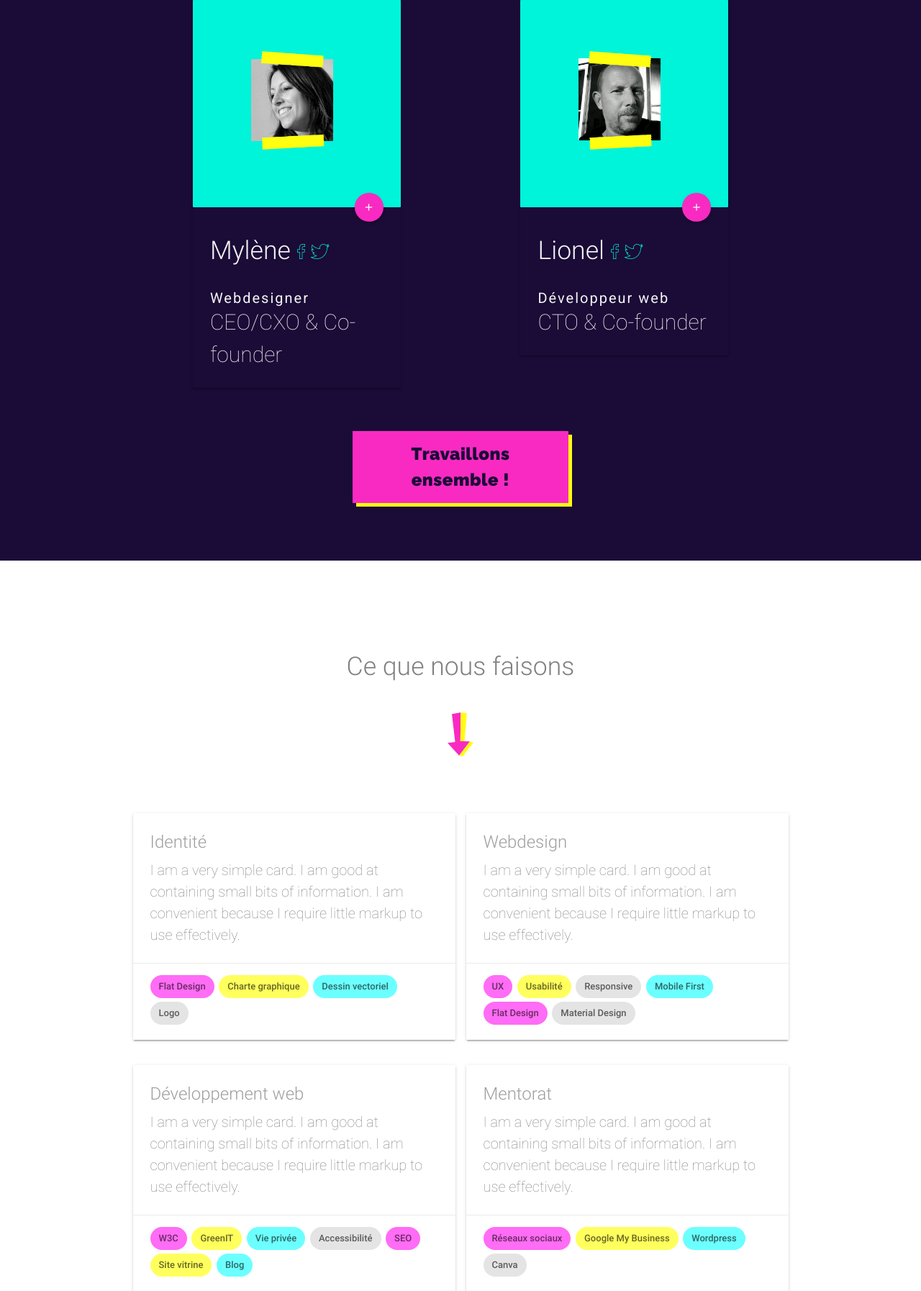
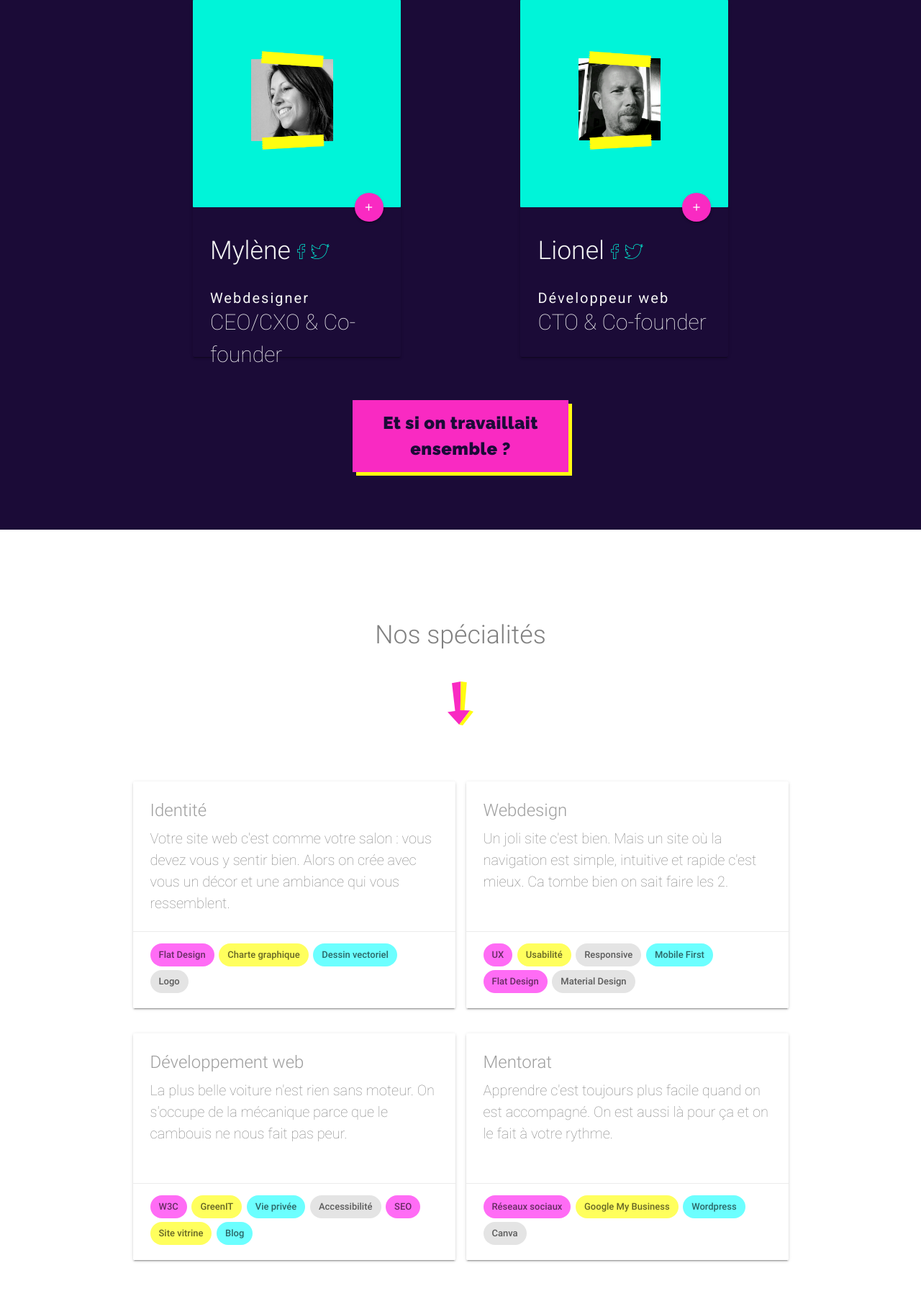
Before and after one commit to Letitbe133/cooldev-v2, a PHP site: page / in a window 1280 px wide. Shown: the part 2434-4228 px from the top of the page at 72% size. Run offline with PHP 8.4, Linux system fonts and the light colour scheme; some libraries are stand-ins or nearby versions.

Commit message:
Rédaction textes et fix bug hauteur cartes

```diff
--- a/assets/js/main.js
+++ b/assets/js/main.js
@@ -53,7 +53,7 @@ $(function(){
 
  function getHeights(){
 
- $('.card-action').each(function(){
+ $('#skills .card-content').each(function(){
    heights.push($(this).outerHeight());
  })
  return heights;
@@ -70,7 +70,7 @@ $(function(){
  console.log(max);
 
  if($(window).outerWidth() > 600) {
-   $('.card-action').each(function(){
+   $('.card-content').each(function(){
      $(this).css('height', max);
    })
  }
--- a/index.php
+++ b/index.php
@@ -73,7 +73,7 @@
 	  	<div class="row">
 			<div class="picto-offre col s12 m12 l4 center-align">
 					<img src="assets/img/picto-puzzle-2.png"  alt="illustration approche globale"  >
-					<p class="grey-text">Un site web n'est pas une fin en soi. Nous l'intégrons dans votre stratégie de communication numérique.<p>
+					<p class="grey-text">Un site web est un outil, pas une fin en soi. Nous l'intégrons dans votre stratégie de communication numérique.<p>
 	  		</div><!--PICTO 1-->
 	  		<div class="picto-offre col s12 m12 l4 center-align">
 					<img src="assets/img/picto-coop-2.png"  alt="illustration accompagnement personnalisé"   >
@@ -103,7 +103,7 @@
 			?>
 			<div id="call-to-action" class="col s12 ">
 	          <div class="div-cta">
-	            <a href="#section-contact" data-target="#section-contact" class="scrollTo"><button class="btn cta " type="button" name="button">Travaillons ensemble !</button></a>
+	            <a href="#section-contact" data-target="#section-contact" class="scrollTo"><button class="btn cta " type="button" name="button">Et si on travaillait ensemble ?</button></a>
 	          </div>
 	      </div><!--CTA-->
 		</div><!--CONTAINER-->
@@ -111,7 +111,7 @@
 	<section id="skills">
 		 <div class="row">
 	  		<div class="title col s12">
-	  		<h2 class="center-align">Ce que nous faisons </h2>
+	  		<h2 class="center-align">Nos spécialités</h2>
 	  		<div class="center-align" >
 	  		<img src="assets/img/arrow.png" alt="">
 	  		</div>
--- a/private/view/cards-testimonial.php
+++ b/private/view/cards-testimonial.php
@@ -34,7 +34,7 @@
 		</div>
 	    <div class="card-reveal">
 	      <span class="card-title grey-text text-darken-4">Principales caractéristiques<i class="material-icons right">close</i></span>
-	      <p>Trilingue français/anglais/javascript, il lui est déjà arrivé de rêver en code. Vous l'aurez compris, son domaine, c'est la vie cachée de votre futur <strong>site web</strong>, le <strong>back-end</strong>. Quand il ne code pas, il fait des treks en pleine nature avec son chien Spud.</p>
+				<p>Le code c'est mon truc et je peux y passer des heures. Si vous me cherchez je suis probablement dans les coulisses de votre <strong>site web</strong>. Et si je ne suis pas vissé devant mon écran je suis probablement en trek avec mon chien Spud parce que respirer l'air frais c'est bien aussi :) </p>
 	    </div>
 	  </div>
 	</div>
--- a/private/view/whatwedo.php
+++ b/private/view/whatwedo.php
@@ -3,8 +3,8 @@
 				<div class="card">
 					<div class="card-content grey-text">
 						<span class="card-title">Identité</span>
-						<p class="grey-text">I am a very simple card. I am good at containing small bits of information.
-						I am convenient because I require little markup to use effectively.</p>
+						<p class="grey-text">Votre site web c'est comme votre salon : vous devez vous y sentir bien.
+						Alors on crée avec vous un décor et une ambiance qui vous ressemblent.</p>
 					</div>
 					<div class="card-action">
 						<span><div class="chip tooltipped" style="background-color:#ff6cf5;" data-position="bottom" data-delay="50" data-tooltip="<h2>I am a tooltip</h2>">Flat Design</div></span>
@@ -18,8 +18,7 @@
 				<div class="card">
 					<div class="card-content grey-text">
 						<span class="card-title">Webdesign</span>
-						<p class="grey-text">I am a very simple card. I am good at containing small bits of information.
-						I am convenient because I require little markup to use effectively.</p>
+						<p class="grey-text">Un joli site c'est bien. Mais un site où la navigation est simple, intuitive et rapide c'est mieux. Ca tombe bien on sait faire les 2.</p>
 					</div>
 					<div class="card-action">
 						<div class="chip tooltipped" style="background-color:#ff6cf5;" data-position="bottom" data-delay="50" data-tooltip="<h2>I am a tooltip</h2>">UX</div>
@@ -37,8 +36,7 @@
 				<div class="card">
 					<div class="card-content grey-text">
 						<span class="card-title">Développement web</span>
-						<p class="grey-text">I am a very simple card. I am good at containing small bits of information.
-						I am convenient because I require little markup to use effectively.</p>
+						<p class="grey-text">La plus belle voiture n'est rien sans moteur. On s'occupe de la mécanique parce que le cambouis ne nous fait pas peur.</p>
 					</div>
 					<div class="card-action">
 						<div class="chip tooltipped" style="background-color:#ff6cf5;" data-position="bottom" data-delay="50" data-tooltip="<h2>I am a tooltip</h2>">W3C</div>
@@ -55,8 +53,7 @@
 				<div class="card">
 					<div class="card-content grey-text">
 						<span class="card-title">Mentorat</span>
-						<p class="grey-text">I am a very simple card. I am good at containing small bits of information.
-						I am convenient because I require little markup to use effectively.</p>
+						<p class="grey-text">Apprendre c'est toujours plus facile quand on est accompagné. On est aussi là pour ça et on le fait à votre rythme.</p>
 					</div>
 					<div class="card-action">
 						<div class="chip tooltipped" style="background-color:#ff6cf5;" data-position="bottom" data-delay="50" data-tooltip="<h2>I am a tooltip</h2>">Réseaux sociaux</div>
--- a/works.php
+++ b/works.php
@@ -37,7 +37,7 @@
 </header>
 <section id="works">
 	<div class="title col s12">
-		  		<h2 class="center-align">Parcourez nos réalisations</h2>
+		  		<h2 class="center-align">Jetez un oeil à nos réalisations</h2>
 				</div><!--TITLE-->
 <div class="row works no-margin-bottom" >
         <div id="cards" class="col s12 l10 offset-l1">
```
